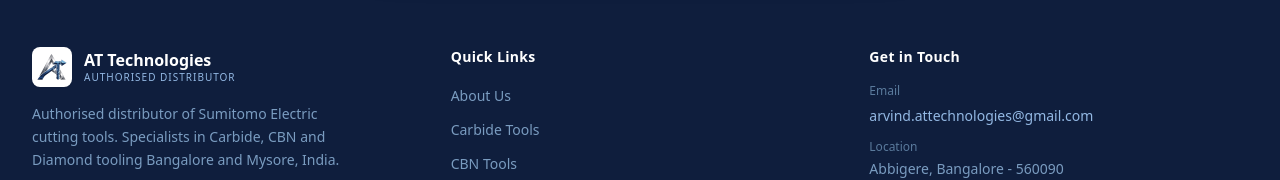
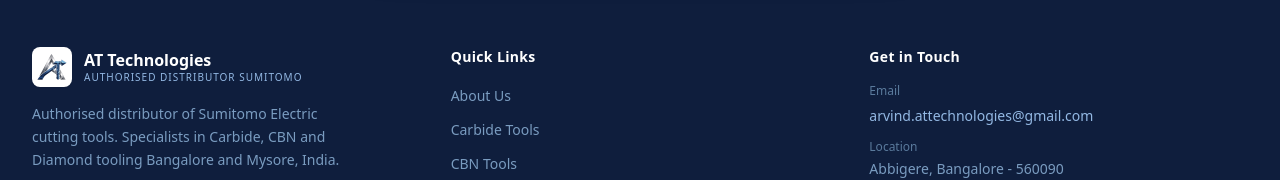
Before and after one commit to AnIrUdHtEmBe/At-Technologies-Brand-Website, a Next.js app: page / in a window 1280 px wide. Shown: the part 3095-3275 px from the top of the page. Built offline with nearby package versions, Linux system fonts and the light colour scheme.

Commit message:
Ui text update

```diff
--- a/src/components/Footer.tsx
+++ b/src/components/Footer.tsx
@@ -28,7 +28,7 @@ export default function Footer() {
               </div>
               <div>
                 <div className="text-white font-bold text-base leading-tight">AT Technologies</div>
-                <div className="text-[#93B8E3] text-[10px] tracking-widest uppercase">Authorised Distributor</div>
+                <div className="text-[#93B8E3] text-[10px] tracking-widest uppercase">Authorised Distributor Sumitomo</div>
               </div>
             </div>
             <p className="text-[#7A9CC0] text-sm leading-relaxed max-w-xs">
```
